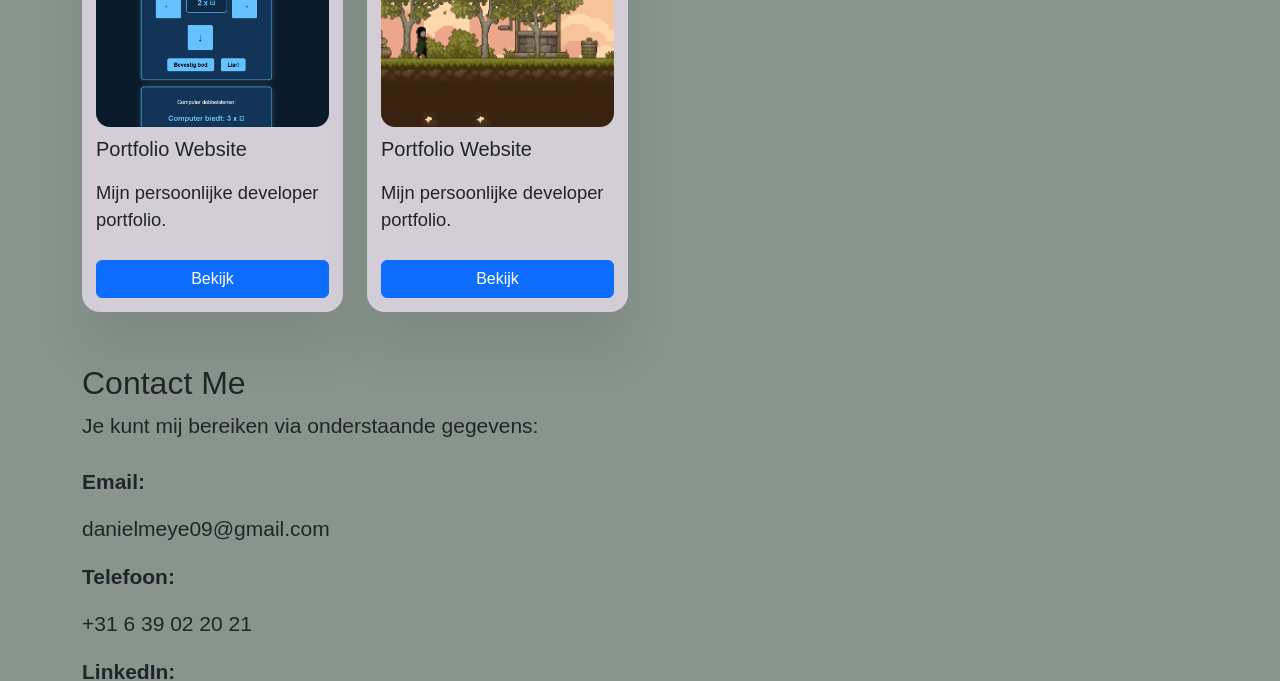
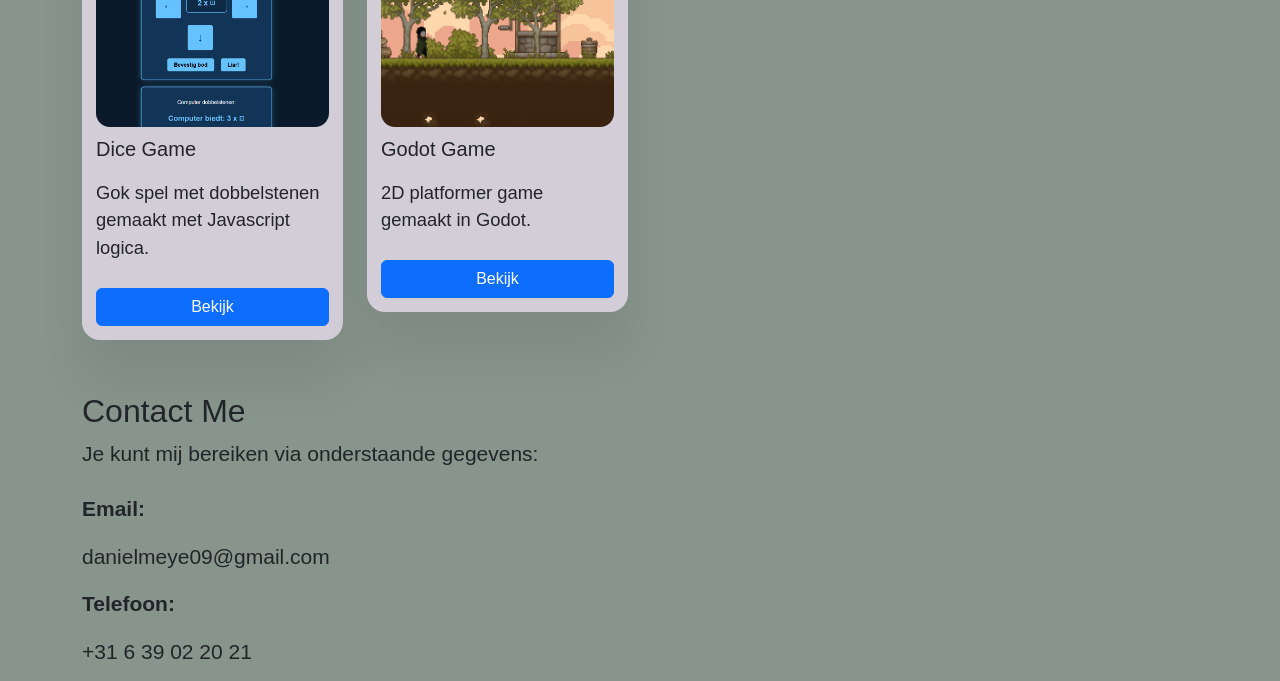
Before and after one commit to daniM-T/daniM-t.github.io, a plain HTML site: page index.html in a window 1280 px wide. Shown: the part 1300-1981 px from the top of the page. Drawn offline with nearby package versions, Linux system fonts and the light colour scheme; files whose address does not match are found by name.

Commit message:
Cards title + description aangepast

```diff
--- a/index.html
+++ b/index.html
@@ -92,7 +92,7 @@
                     <img src="img/monin.png" class="project-img" alt="Planeten Quiz">
                     <h5>Mon-In Website</h5>
                     <p class="small">LinkedIn achtig website gebouwd met php.</p>
-                    <a href="Planeten.html" class="btn btn-primary w-100">Bekijk</a>
+                    <a href="http://localhost/sd25-p03-proj-mon-in-dr-giggletouch/feedpagina.php" class="btn btn-primary w-100">Bekijk</a>
                 </div>
             </div>
 
@@ -110,8 +110,8 @@
             <div class="col-md-6 col-lg-3">
                 <div class="project-card">
                     <img src="img/DiceSC.png" class="project-img" alt="Portfolio">
-                    <h5>Portfolio Website</h5>
-                    <p class="small">Mijn persoonlijke developer portfolio.</p>
+                    <h5>Dice Game</h5>
+                    <p class="small">Gok spel met dobbelstenen gemaakt met Javascript logica.</p>
                     <a href="portfolio.html" class="btn btn-primary w-100">Bekijk</a>
                 </div>
             </div>
@@ -119,8 +119,8 @@
             <div class="col-md-6 col-lg-3">
             <div class="project-card">
                 <img src="img/GameSC.png" class="project-img" alt="Portfolio">
-                <h5>Portfolio Website</h5>
-                <p class="small">Mijn persoonlijke developer portfolio.</p>
+                <h5>Godot Game</h5>
+                <p class="small">2D platformer game gemaakt in Godot.</p>
                 <a href="portfolio.html" class="btn btn-primary w-100">Bekijk</a>
             </div>
 
```
